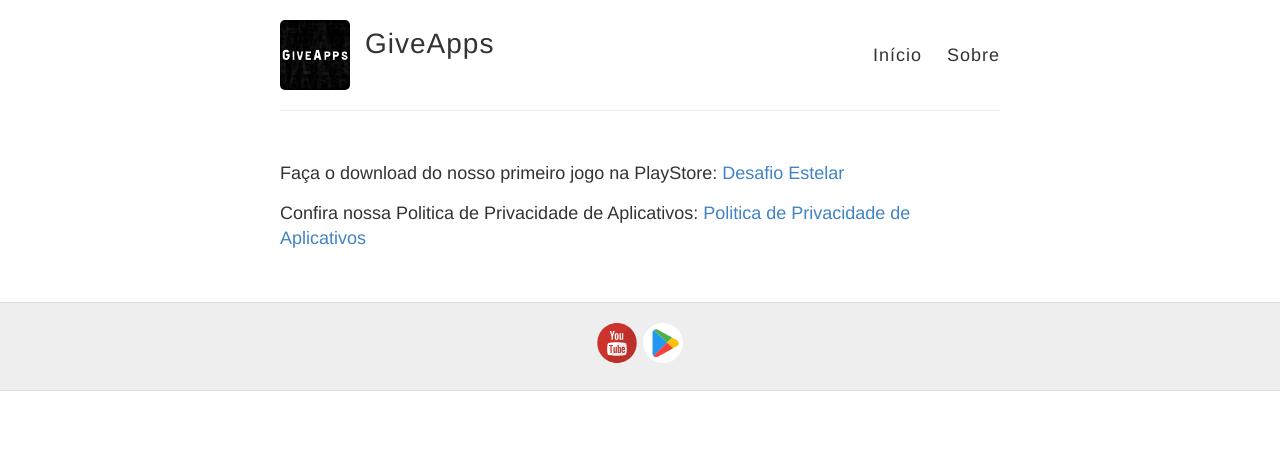
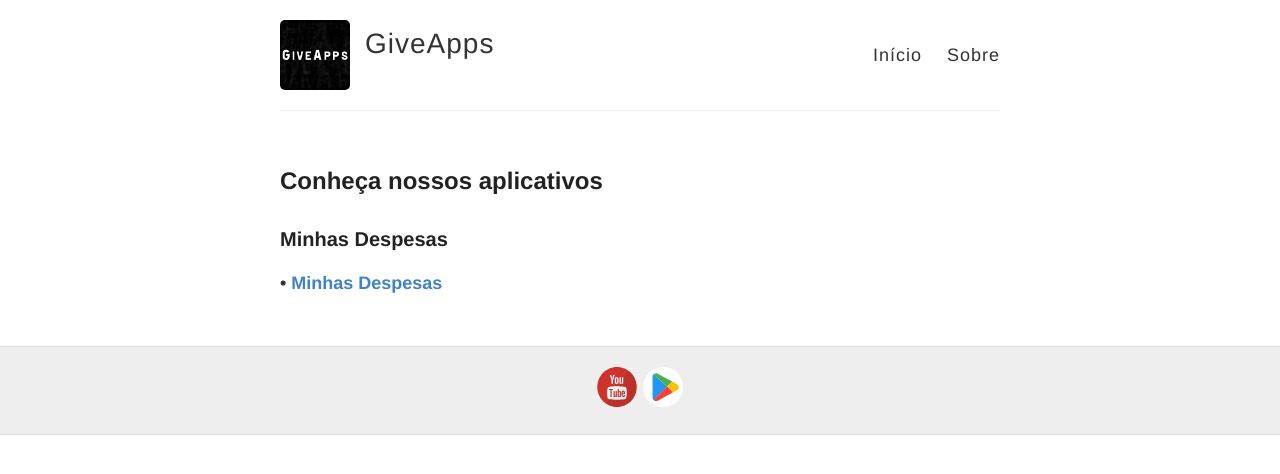
Before and after one commit to giveappsoficial/giveappsoficial.github.io, a Jekyll site: the page built from index.html, in a window 1280 px wide. Shown: the top 474 px of the page. Built offline with Jekyll 4.4.1, drawn with Linux system fonts in a browser that asks for light colours.

Commit message:
Update index.html

```diff
--- a/index.html
+++ b/index.html
@@ -2,7 +2,8 @@
 layout: default
 ---
 
-<div class="entry">
-	<p>Faça o download do nosso primeiro jogo na PlayStore: <a href="https://play.google.com/store/apps/details?id=com.studiorock.game&pcampaignid=web_share">Desafio Estelar</a></p>
-	<p>Confira nossa Politica de Privacidade de Aplicativos: <a href="https://giveappsoficial.github.io/politica-de-privacidade-de-aplicativos/">Politica de Privacidade de Aplicativos</a></p>
+<h2>Conheça nossos aplicativos</h2>
+<div>
+<h3>Minhas Despesas</h3>
+<p><strong>• <a href="https://play.google.com/store/apps/details?id=com.giveapps.minhasdespesas" target="_blank">Minhas Despesas</a></strong></p>
 </div>
```
